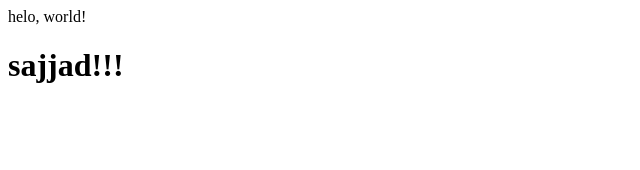
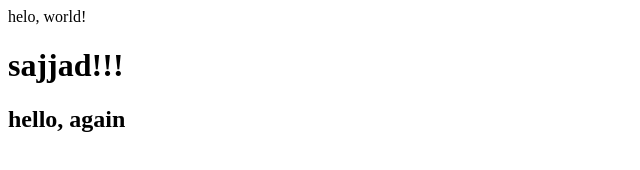
Before and after one commit to sajjadharsini/cs50webcourse, a plain HTML site: page index.html in a window 1280 px wide. Shown: the whole page, without its empty margins (0-640 px from the left). Drawn offline with Linux system fonts and the light colour scheme.

Commit message:
add a hello again

```diff
--- a/index.html
+++ b/index.html
@@ -9,5 +9,6 @@
 <body>
     helo, world!
     <h1>sajjad!!!</h1>
+    <h2>hello, again</h2>
 </body>
 </html>
```
